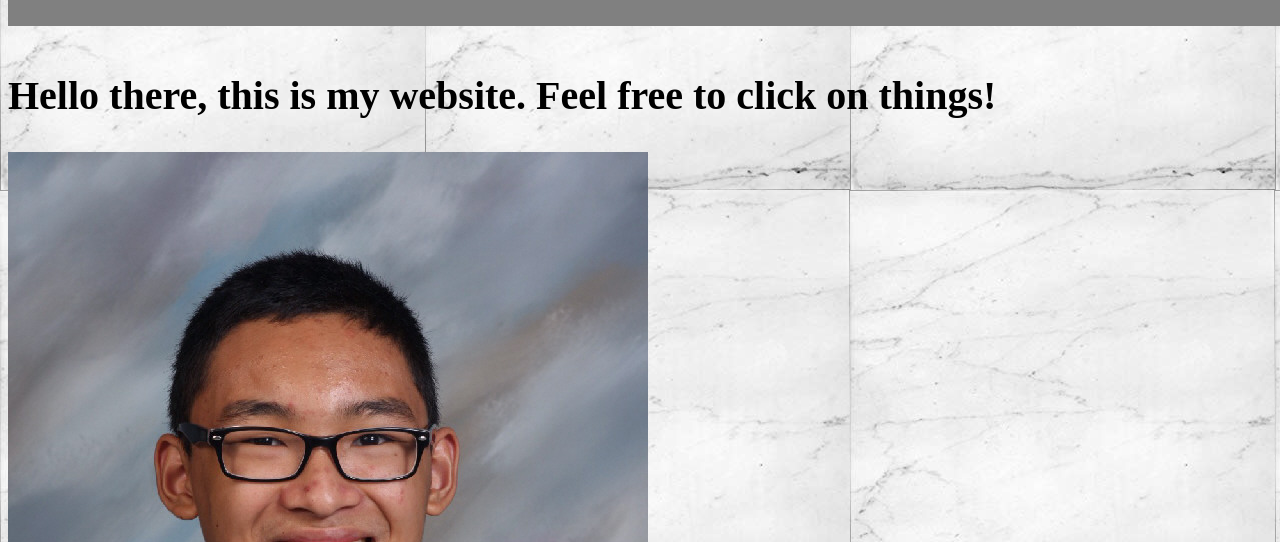
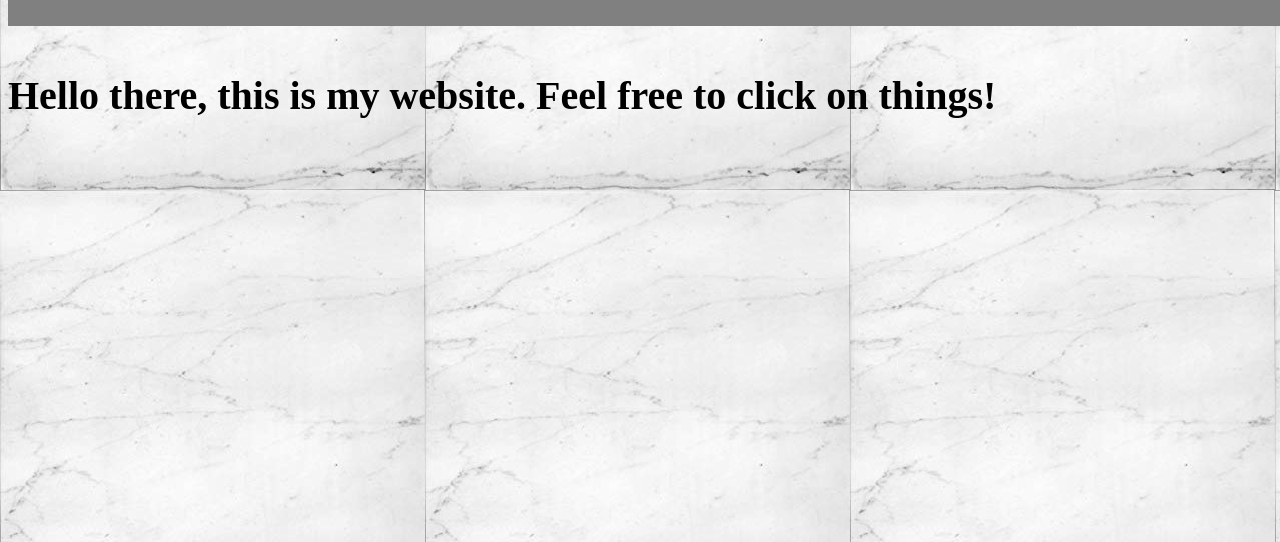
Before and after one commit to LukeGarcia177013/thesite, a plain HTML site: page index.html in a window 1280 px wide. Shown: the part 235-777 px from the top of the page. Drawn offline with Linux system fonts and the light colour scheme.

Commit message:
Update index.html

```diff
--- a/index.html
+++ b/index.html
@@ -38,7 +38,7 @@
 
  <div class"self">
 
- <img src= "Luke.JPG">
+
  </div>
 
  </body>
```
